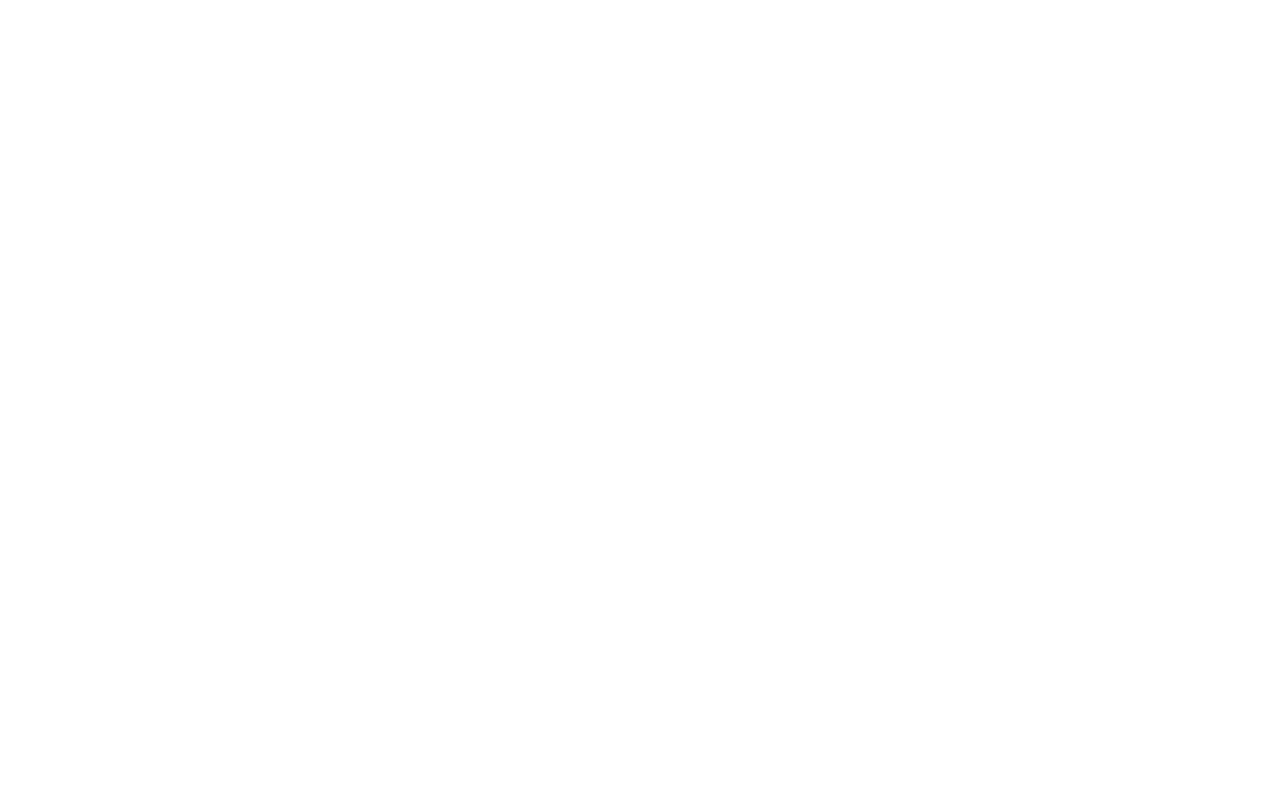
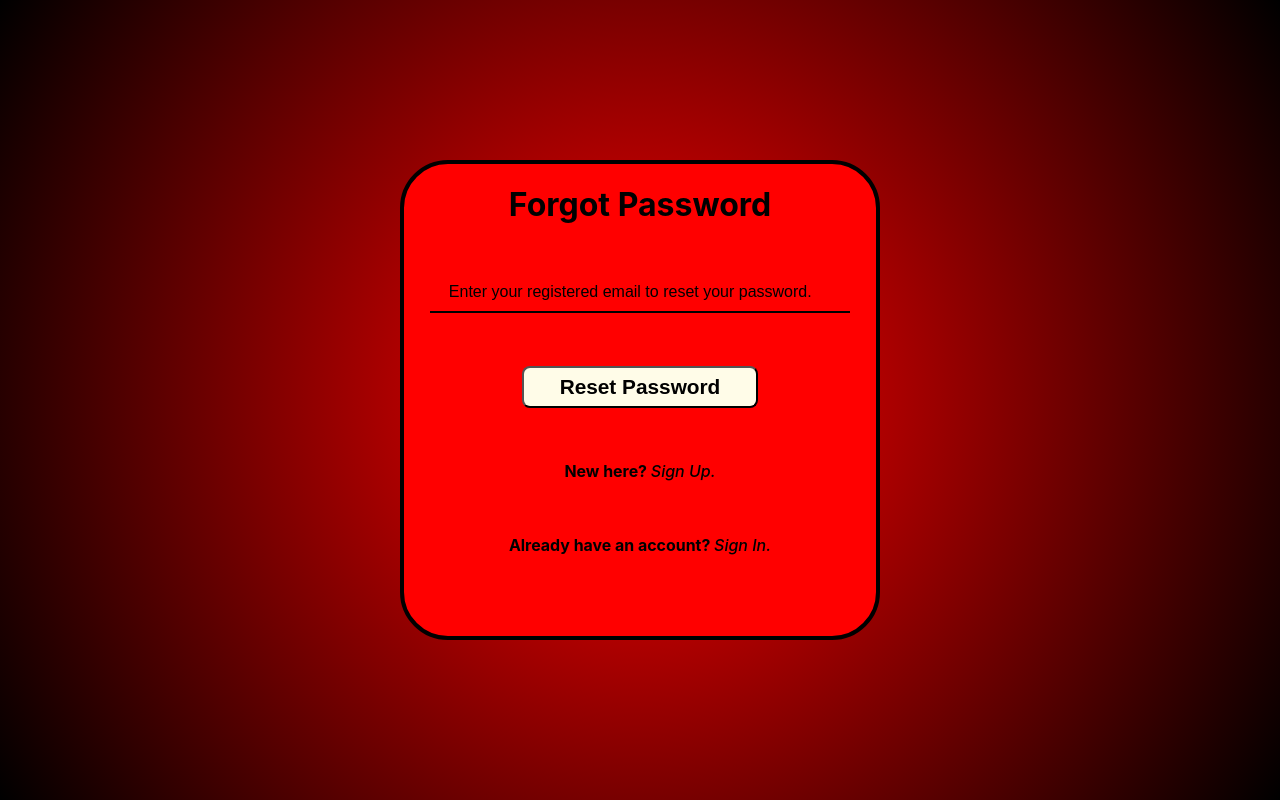
Before and after one commit to Sujan-Bhat/frontend, a React (Create React App) app: page /password/forgot in a window 1280 px wide. Before the commit this address had no page. Built offline with nearby package versions, Linux system fonts and the light colour scheme.

Commit message:
forgot password complete

```diff
--- a/src/App.js
+++ b/src/App.js
@@ -2,7 +2,7 @@
 import React from 'react';
 import { BrowserRouter as Router,Routes, Route } from 'react-router-dom';
 import Layout from "./Components/Layout";
-
+import Forgot from './Components/forgotpass/forgotpassword';
 import Signup from './Components/signup/signup';
 import Login from './Components/login/login';
 
@@ -14,6 +14,7 @@
         <Route path="/" element={<Layout />} />
         <Route path="/login" element={<Login />} />
         <Route path="/register" element={<Signup />} />
+        <Route path="/password/forgot" element={<Forgot />} />
       </Routes>
     </Router>
   );
--- a/src/Components/forgotpass/forgotpassword.jsx
+++ b/src/Components/forgotpass/forgotpassword.jsx
@@ -1,12 +1,13 @@
 import React, { useEffect, useState } from "react";
-import "srcComponents\forgot.css";
+import "../styles/forgot.css";
 
 const forgot = () => {
   return (
-    <div class="body">
-      <div class="row">
+    <div className="body1">
+      <div className="row">
         <h1>Forgot Password</h1>
-        <div class="form-group">
+        <div className="form-group">
+            <div className="email-2">
           <input
             type="email"
             name="user_email"
@@ -14,16 +15,23 @@
             placeholder="Enter your registered email to reset your password."
             required
           />
-
-          <button onclick="">Reset Password</button>
+          </div>
+        <div className="outside-button">
+          <button
+          className="button2" onclick="">Reset Password</button>
+          </div>
         </div>
-        <div class="footer">
+        <div className="footer">
+            <div className="reg">
+          <h5 >
+            New here? <a href="/register">Sign Up.</a>
+          </h5>
+          </div>
+          <div className="reg">
           <h5>
-            New here? <a href="#">Sign Up.</a>
+            Already have an account? <a href="/login">Sign In.</a>
           </h5>
-          <h5>
-            Already have an account? <a href="#">Sign In.</a>
-          </h5>
+          </div>
         </div>
       </div>
     </div>
--- a/src/Components/login/login.js
+++ b/src/Components/login/login.js
@@ -75,7 +75,7 @@
             </div>
 
             <span className="forgot-password">
-              <a href="../forgotpass/forgotpassword.jsx">Forgot password?</a>
+              <a href="/password/forgot">Forgot password?</a>
             </span>
 
             <span className="dont-have-account">
@@ -84,6 +84,7 @@
 
             <div className="login-btn">
               <button
+                className="button1"
                 type="Submit"
                 id="sumbit"
                 name="submit"
--- a/src/Components/signup/signup.js
+++ b/src/Components/signup/signup.js
@@ -16,7 +16,7 @@
         <div className="container">
           <form action="#" method="POST" >
             <div className="login">
-              <h2>SIGN IN</h2>
+              <h2>SIGN UP</h2>
             </div>
             <hr></hr>
             <div className="name">
--- a/src/Components/styles/desforlog.css
+++ b/src/Components/styles/desforlog.css
@@ -101,7 +101,7 @@
   height: 2em;
   margin-top: 3em;
 }
-button {
+.button1 {
   height: 2em;
   width: 50%;
   font-size: 1.3rem;
--- /dev/null
+++ b/src/Components/styles/forgot.css
@@ -0,0 +1,95 @@
+:root {
+  --primary: red;
+  --secondary: black;
+  --imp: #fffce8;
+}
+
+* {
+  /* margin: 0;
+    padding: 0; */
+  box-sizing: border-box;
+  /* font-family: "segoe ui", verdana, helvetica, arial, sans-serif;
+    font-size: 16px;
+    transition: all 500ms ease; */
+}
+
+.body1 {
+  display: flex;
+  height: 100vh;
+  width: 100%;
+  justify-content: center;
+  align-items: center;
+  min-width: 300px;
+  background-color: var(--secondary);
+  background: radial-gradient(circle, var(--primary), var(--secondary));
+}
+.row {
+  background-color: var(--primary);
+  height: 60vh;
+  width: 60vb;
+  border-radius: 10%;
+  border: 4px solid var(--secondary);
+}
+
+.row h1 {
+  text-align: center;
+}
+::placeholder {
+  color: var(--secondary);
+}
+.form-group {
+  height: 40%;
+  display: flex;
+  flex-direction: column;
+  justify-content: space-around;
+}
+.email-2 {
+  display: flex;
+  align-items: center;
+  justify-content: center;
+}
+.outside-button {
+  display: flex;
+  align-items: center;
+  justify-content: center;
+
+  width: 100%;
+}
+.button2 {
+  display: flex;
+  align-items: center;
+  justify-content: center;
+  height: 2em;
+  width: 50%;
+  font-size: 1.3rem;
+  background-color: var(--imp);
+  border-radius: 8px;
+  font-weight: 550;
+}
+a {
+  text-decoration: none;
+  font-size: 1rem;
+  color: var(--secondary);
+  font-style: oblique;
+  font-weight: 500;
+}
+
+.footer{
+    display:flex;
+    flex-direction: column;
+    justify-content: space-around;
+    align-items: baseline;
+
+
+}
+.reg{
+
+    display: flex;
+    justify-content: center;
+    align-items: center;
+    width: 100%;
+    font-size: larger;
+}
+.reg a:hover{
+    text-decoration: underline;
+}
```
Also changed, not shown: src/Components/forgot.css (deleted).
